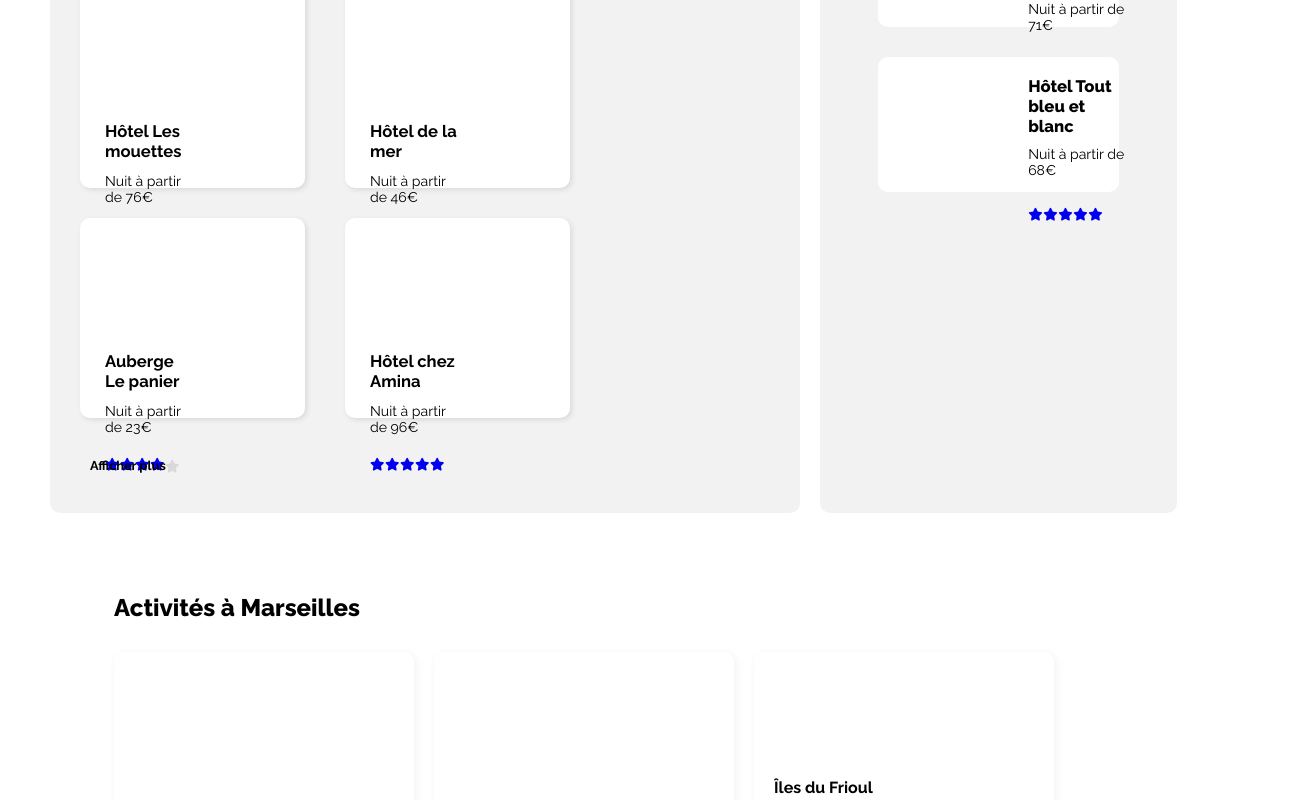
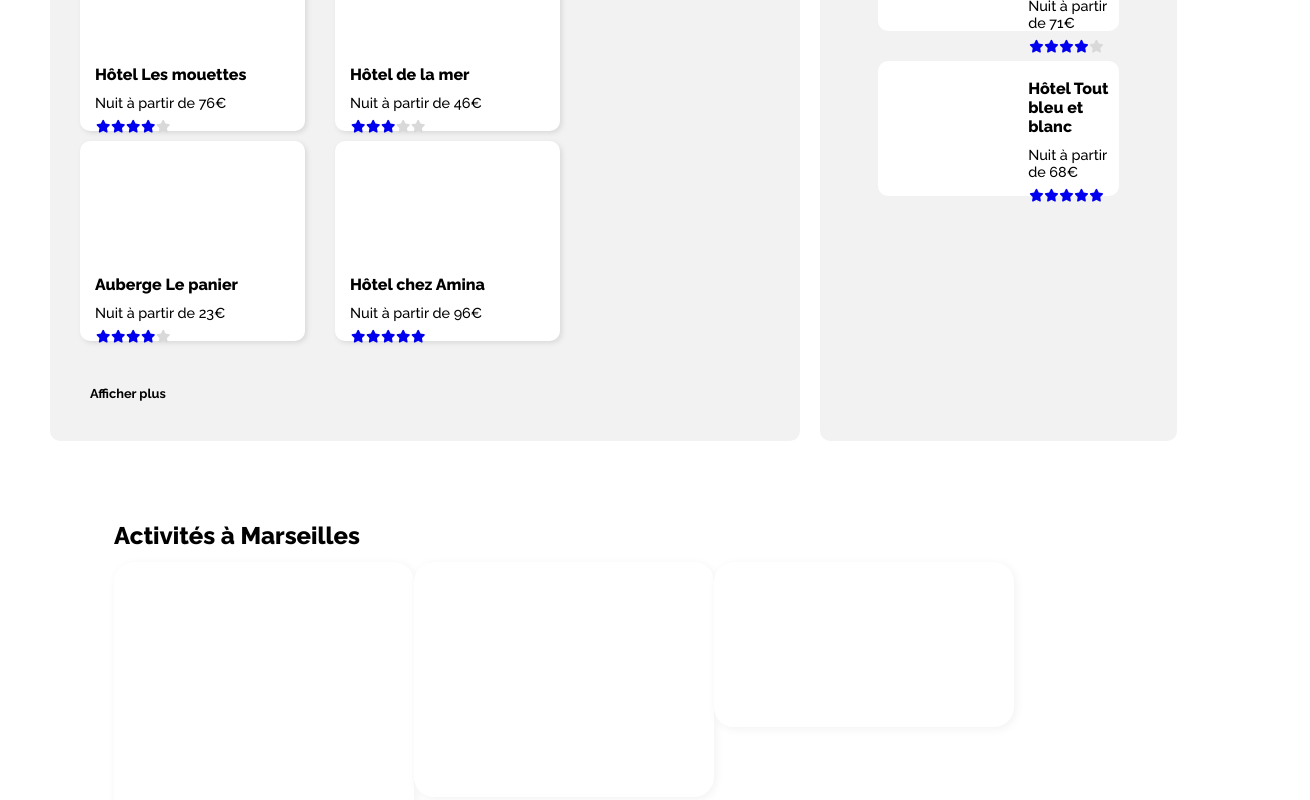
Before and after one commit to AdrienJourdin/AdrienJourdin_2_30062021, a plain HTML site: page site_reservia_AJ.html in a window 1280 px wide. Shown: the part 780-1580 px from the top of the page, 1310 px wide, since content can reach past the window. Drawn offline with Linux system fonts and the light colour scheme.

Commit message:
Version mobile finie

```diff
--- a/style_reservia2.css
+++ b/style_reservia2.css
@@ -37,34 +37,41 @@ h1{
     text-align:start;
     font-size: 1.5em;
     color:black;
+    margin-bottom:15px;
 }
 h2{
-    font-size:1.3em;
+    font-size:1em;
     font-weight: 800;
     text-align: start;
     color:black;
     margin-bottom:5px;
+    margin-top:10px;
 }
 h1:visited, h2:visited, h3:visited{
     color:black;
 }
 h3{
-    font-size:1.1em;
-    font-weight: normal;
+    font-size:0.9em;
+    font-weight: 500;
     text-align:start;
     color:black;
     margin-top:5px;
+    margin-bottom:5px;
 }
 
 h4{
-    font-size:1em;
+    font-size:0.8em;
     font-weight:normal;
-    display: flex;
+    display:flex;
     flex-direction: row;
-    justify-content: flex-start;
-
+    margin-top:5px;
+    margin-bottom:5px;
 }
-
+i.fas.fa-star{
+    width:13px;
+    height:13px;
+    margin:0px 1px;
+}
 header{
     width: 100%;
     position: relative;
@@ -73,9 +80,7 @@ header{
     justify-content: space-between;
     flex-wrap: wrap;
 }
-#section_recherche, #section_activités, #section_hébergements, footer{
-    width:100%;
-}
+
 #logo{
     margin:0px;
     padding:20px 0px 0px 20px;
@@ -89,8 +94,6 @@ header{
 
 #head_ins{
     width: 40%;
-    position:relative;
-    left:7px;
     text-decoration: none;
     color:#0065FC;
     text-align:end;
@@ -128,11 +131,9 @@ header{
 
 
 #section_recherche{
-    width: 100%;
     display: flex;
     flex-direction: column;
-    margin-right:18px;
-    margin-left:18px;
+
 }
 
 #titre_recherche p{
@@ -256,7 +257,7 @@ header{
 #infos_recherche p{
     font-weight: 500;
     margin-top:0px;
-    font-size:1.1em;
+    font-size:1em;
 }
 
 #infos_recherche i{
@@ -290,19 +291,19 @@ header{
     flex-direction: row;
     flex-wrap: wrap;
     padding-inline-start: 0px;
+    margin-top:20px;
 }
 
 
 
 #liste_hébergements li {
-    font-size: 0.8em;
-    width:325px;
-    height: 190px;
-    margin-top:30px;
+    width:100%;
+    height:auto;
+    margin-top:5px;
+    margin-bottom:5px;
     border-radius: 10px;
     box-shadow: 2px 2px 5px #d9d9d9;
     padding:5px;
-    margin-right:10px;
     display: flex;
     flex-direction: column;
     flex-wrap: wrap;
@@ -310,32 +311,27 @@ header{
 
 .image_heb{
     display: inline-block;
-    position:relative;
     background-position:center;
     background-size: cover;
-    width:325px;
+    width:100%;
     height:115px;
-    background-position:center;
     border-radius: 10px 10px 0px 00px;
 }
 
+#liste_hébergements .détails{
+    display: flex;
+    flex-direction: column;
+    width:100%;
+    margin:auto;
+    margin-left:10px;
 
-.nom_heb{
-    margin-right:5px;
-    margin-top:10px;
-    margin-bottom:7px;
-    color:black;
-    font-weight: bold;
-}
-.prix_heb{
-    margin-top:5px;
-    margin-bottom:7px;
-    color:black;
 }
 
+
 #afficher_plus{
-    font-size:0.8em;
-    font-weight: 700;
+    font-size:1.2em;
+    font-weight: 800;
+    margin:15px 0px 40px;
 }
 
 #section_hebergements aside{
@@ -364,14 +360,14 @@ header{
     margin-top:0px;
     width:90%;
     margin:auto;
+    margin-bottom:40px;
 }
 
 #liste_populaires li {
 
-    font-size: 0.8em;
     width:100%;
     height:auto;
-    margin-top:30px;
+    margin: 5px 0px;
     border-radius: 10px;
     box-shadow: 2px 2px 5px #f2f2f2;
     padding:5px;
@@ -382,7 +378,7 @@ display: flex;
 flex-direction: row;
 }
 
-.détails{
+ #liste_populaires .détails{
     display: flex;
     flex-direction: column;
     width:42%;
@@ -399,15 +395,12 @@ flex-direction: row;
     border-radius: 10px 0px 0px 10px;
 }
 
-.fas.fa-star{
-    width:15px;
-    height:15px;
-}
+.etoile_grise{
+    display: flex;
+    flex-direction: row;
+    color:#d9d9d9;
 
-.etoile_grise{
-    color:#d9d9d9;
-    width:15px;
-    height:15px;
+
 }
 
 
@@ -420,72 +413,68 @@ flex-direction: row;
 }
 
 #Liste_activités{
-    margin-top:0px;
     padding-inline-start: 0px;
     display: flex;
-    flex-direction: row;
-    flex-wrap: wrap;
+    flex-direction: column;
 }
 
 
 #Liste_activités li {
-    width:335px;
-    height: 190px;
-    margin-top:30px;
-    border-radius: 10px;
+    width:100%;
     box-shadow: 2px 2px 10px #f2f2f2;
-    margin-right:20px;
-    margin-left:20px;
     background-color: white;
+    margin:12px 0px;
+    border-radius:20px;
 }
-#Liste_activités li a{
-display: flex;
-flex-direction: column;
-height:190px;
-}
-
 
 .image_act{
     display: inline-block;
     background-position:center;
     background-size: cover;
-    width:335px;
+    width:100%;
     height:135px;
     background-position:center;
-    border-radius: 10px 10px 0px 0px;
-}
-.nom_act{
-    margin-top:20px;
-    margin-left:20px;
-    margin-bottom:20px;
-    font-size:1em;
-    color:black;
-    font-weight: bold;
-    white-space:normal;
+    border-radius: 20px 20px 0px 0px;
 }
 
+.nom_act{
+    width:90%;
+    margin:auto;
+    margin-top:20px;
+    margin-bottom:20px;
+}
+
+/*footer*/
 footer{
     background-color: #f2f2f2;
+
 }
+
 footer h2{
-    font-weight: bold;
-    margin-left:30px
+    width:80%;
+    margin:auto;
+    padding-top:45px;
+    margin-bottom:20px;
 }
 footer ul {
+    width:80%;
+    margin:auto;
     padding-inline-start: 0px;
-    margin-left:30px;
+}
+footer ul li{
+    margin:8px 0px;
+    font-weight: 500;
 }
 
-footer ul li a{
-    color:black;
-    margin-top:15px;
-}
 
 footer ul li a:visited{
     color:black;
 }
+#footer_3{
+    padding-bottom:50px;
+}
 
-@media all and (min-device-width: 480px)
+@media all and (min-device-width: 800px)
 {
     header{
         width:100%;
```
